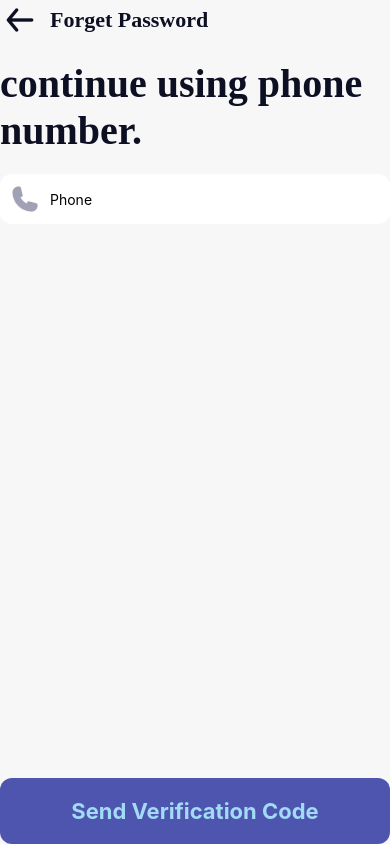
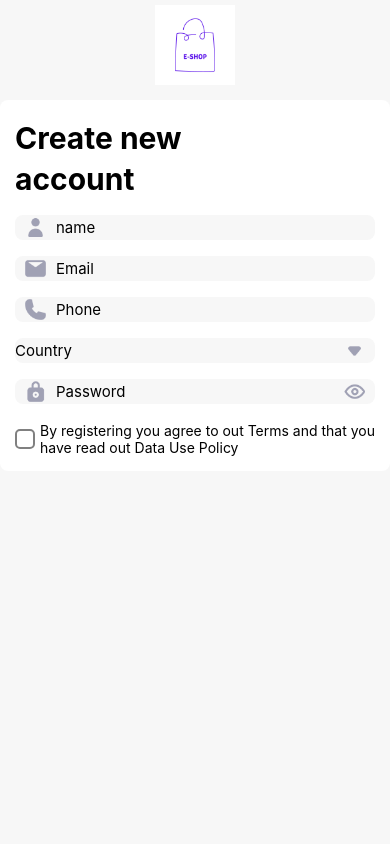
Before and after one commit to SaurabhVishu/EShop, a React Native app: screen / in a window 390 px wide. Built offline with nearby package versions, Linux system fonts and the light colour scheme.

Commit message:
minor changes

```diff
--- a/app/routes/stackNavigation/stackNavigation.tsx
+++ b/app/routes/stackNavigation/stackNavigation.tsx
@@ -13,7 +13,7 @@ const Stack = createNativeStackNavigator();
 const StackRoute = ()=> {
     return (
       <NavigationContainer>
-        <Stack.Navigator initialRouteName={Screens.FORGET_PASSWORD} screenOptions={{headerShown:false}}>
+        <Stack.Navigator initialRouteName={Screens.SIGN_UP} screenOptions={{headerShown:false}}>
           <Stack.Screen name={Screens.HOME} component={HomeViewModel} />
           <Stack.Screen name={Screens.SIGN_IN} component={SignInViveModel} />
           <Stack.Screen name={Screens.SIGN_UP} component={SignUpViewModel} />
```
